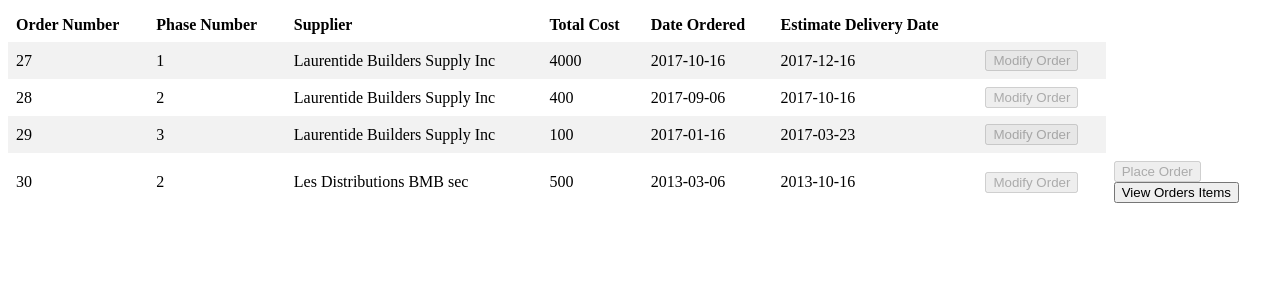
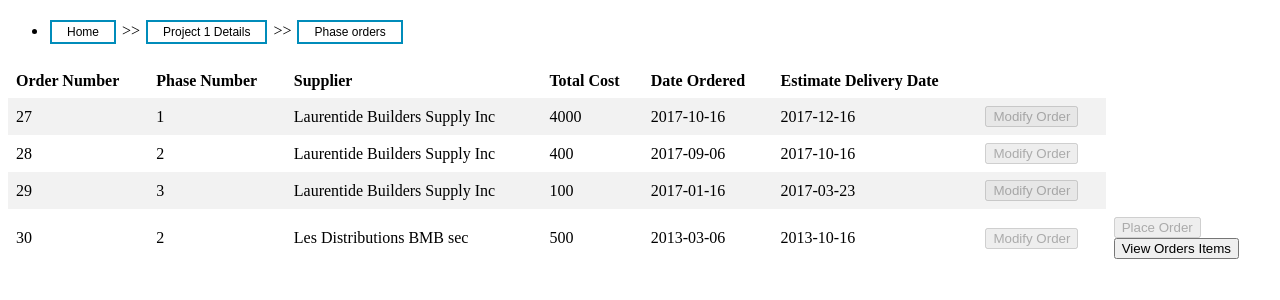
Before and after one commit to CristiArde/Damavand, a PHP site: page /getOrders.php?id=1 in a window 1280 px wide. Shown: the top 300 px of the page. Run offline with PHP 8.4, Linux system fonts and the light colour scheme; data comes from the database, SQL or seed files in the repository; data that the repository does not hold is empty.

Commit message:
some buttons

```diff
--- a/content/getOrders_content.php
+++ b/content/getOrders_content.php
@@ -2,6 +2,16 @@
 session_start();
 $id = $_GET['id'];
 $type = $_GET['type'];	//get Orders based on Projects OR Phases. Type = Project or Type = Phase
+
+echo "<ul>
+		<li>
+			<button  onclick=\"location.href ='Welcome.php';\" class=\"button button2\">Home</button>
+			>>
+			<button onclick=\"location.href ='projectDetails.php';\" class=\"button button2\">Project " .$id. "  Details</button>
+			>>
+			<button onclick='window.location.reload(true);' class=\"button button2\">Phase orders</button>
+		</li>
+	</ul>";
 
 require 'connection.php';
 if($type = "Project"){
--- a/content/modifyPhase_content.php
+++ b/content/modifyPhase_content.php
@@ -22,9 +22,9 @@
     <li>
       <button onclick="location.href ='Welcome.php';" class="button button2">Home</button>
       >>
-      <button onclick="location.href ='projectDetails.php';" class="button button2">Project Details</button>
+      <button onclick="location.href ='projectDetails.php';" class="button button2">Project <?php echo $projectID ?> Details</button>
       >>
-      <button onclick='window.location.reload(true);' class="button button2">Modify Phase</button>
+      <button onclick='window.location.reload(true);' class="button button2">Modify Phase <?php echo $phaseID ?></button>
     </li>
   </ul>
     <h3>Modify Project <?php echo $projectID.' Phase '.$phaseID ?></h3>
--- a/removePhase.php
+++ b/removePhase.php
@@ -8,10 +8,6 @@ $phaseID = $_POST['submitPID'];
 $query =  'DELETE FROM Phase where projectID ="'.$projectID.'" AND phaseID = "'.$phaseID.'"';
 $connection->query($query);
 
-
-$message = "Phase";
-echo "<script type='text/javascript'>alert('$message');</script>";
-
 mysqli_close($connection);
 header('Location: /Damavand/projectDetails.php');
 ?>
```
Also changed, not shown: addPhase.html (+12 -0 lines), content/projectDetails_content.php (+14 -11 lines).
